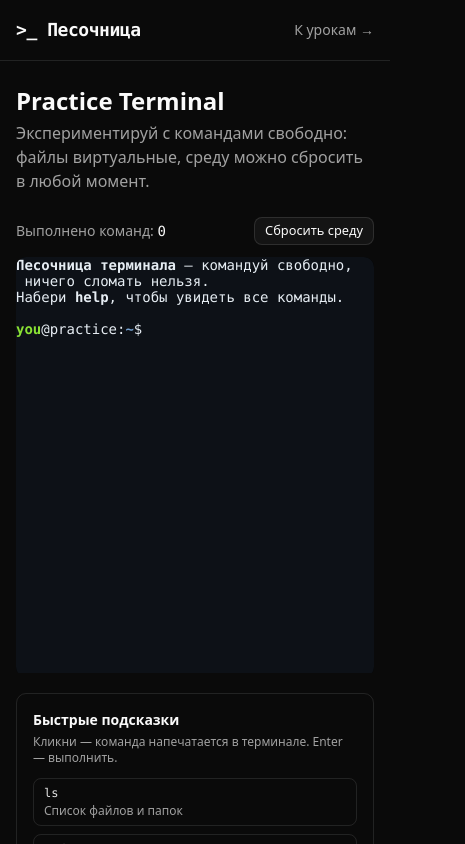
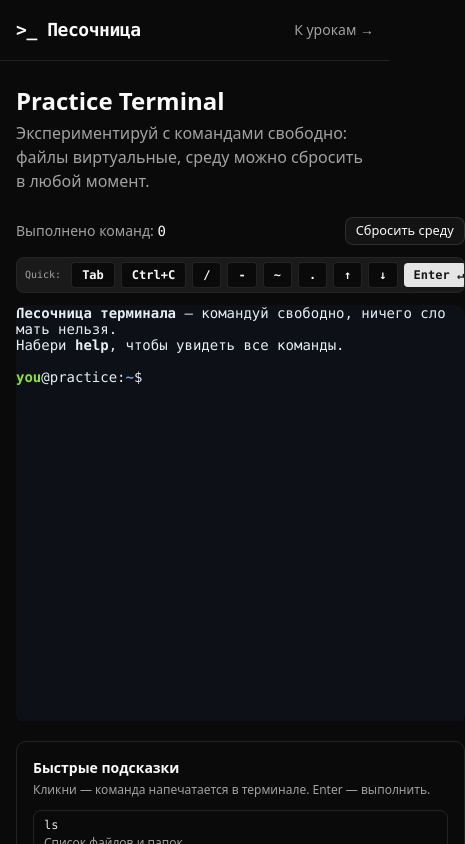
Before and after one commit to gptpotsha/zero2agents, a Next.js app: page /practice in a window 390 px wide. Shown: the top 844 px of the page, 465 px wide, since content can reach past the window. Built offline with nearby package versions, Linux system fonts and the light colour scheme.

Commit message:
feat(mobile): mobile terminal quick-keys bar and telegram haptic feedback

```diff
--- a/components/exercises/terminal-exercise.tsx
+++ b/components/exercises/terminal-exercise.tsx
@@ -4,6 +4,7 @@ import { useCallback, useEffect, useRef, useState } from "react";
 import { Terminal } from "@xterm/xterm";
 import { FitAddon } from "@xterm/addon-fit";
 import "@xterm/xterm/css/xterm.css";
+import { QuickKeysBar } from "@/components/terminal/quick-keys-bar";
 import { Button } from "@/components/ui/button";
 import { VirtualFileSystem, displayPath, HOME } from "@/lib/terminal/vfs";
 import { GitState } from "@/lib/terminal/git";
@@ -34,6 +35,7 @@ export function TerminalExercise({
   const historyRef = useRef<string[]>([]);
   const historyIdxRef = useRef(-1);
   const doneRef = useRef(false);
+  const onDataRef = useRef<((data: string) => void) | null>(null);
 
   const [attempt, setAttempt] = useState(0);
   const [solved, setSolved] = useState(false);
@@ -75,6 +77,11 @@ export function TerminalExercise({
     if (evalResult.done && !doneRef.current) {
       doneRef.current = true;
       setSolved(true);
+      try {
+        window.Telegram?.WebApp?.HapticFeedback?.notificationOccurred("success");
+      } catch {
+        // Игнорируем вне TMA
+      }
       termRef.current?.write("\r\n\x1b[1;32m✓ Задание выполнено!\x1b[0m\r\n");
       setTimeout(onSolved, 1100);
     }
@@ -219,6 +226,7 @@ export function TerminalExercise({
       termInstance.write(data);
     };
 
+    onDataRef.current = onData;
     term.onData(onData);
 
     const observer = new ResizeObserver(() => fitRef.current?.fit());
@@ -227,6 +235,7 @@ export function TerminalExercise({
     printPrompt();
 
     return () => {
+      onDataRef.current = null;
       observer.disconnect();
       term.dispose();
       termRef.current = null;
@@ -234,6 +243,13 @@ export function TerminalExercise({
     };
     // eslint-disable-next-line react-hooks/exhaustive-deps
   }, [attempt, exercise]);
+
+  const handleQuickKey = (key: string) => {
+    if (termRef.current && !doneRef.current) {
+      termRef.current.focus();
+      onDataRef.current?.(key);
+    }
+  };
 
   const reset = () => {
     setSolved(false);
@@ -272,6 +288,10 @@ export function TerminalExercise({
           Сбросить
         </Button>
       </div>
+
+      {/* Панель быстрых мобильных клавиш */}
+      <QuickKeysBar onKeyPress={handleQuickKey} />
+
       <div ref={containerRef} className="h-[340px] overflow-hidden rounded-lg" aria-label="Терминал-тренажёр" />
       {solved && (
         <p className="text-sm font-medium text-green-600 dark:text-green-400">
--- a/components/terminal/practice-terminal.tsx
+++ b/components/terminal/practice-terminal.tsx
@@ -4,6 +4,7 @@ import { useCallback, useEffect, useRef, useState } from "react";
 import { Terminal } from "@xterm/xterm";
 import { FitAddon } from "@xterm/addon-fit";
 import "@xterm/xterm/css/xterm.css";
+import { QuickKeysBar } from "@/components/terminal/quick-keys-bar";
 import { Button } from "@/components/ui/button";
 import { VirtualFileSystem, displayPath } from "@/lib/terminal/vfs";
 import { GitState } from "@/lib/terminal/git";
@@ -43,6 +44,7 @@ export function PracticeTerminal() {
   const lineRef = useRef("");
   const historyRef = useRef<string[]>([]);
   const historyIdxRef = useRef(-1);
+  const onDataRef = useRef<((data: string) => void) | null>(null);
 
   const [attempt, setAttempt] = useState(0);
   const [commandCount, setCommandCount] = useState(0);
@@ -171,6 +173,7 @@ export function PracticeTerminal() {
       lineRef.current += data;
       t.write(data);
     };
+    onDataRef.current = onData;
     term.onData(onData);
 
     const observer = new ResizeObserver(() => fitRef.current?.fit());
@@ -178,6 +181,7 @@ export function PracticeTerminal() {
     printPrompt();
 
     return () => {
+      onDataRef.current = null;
       observer.disconnect();
       term.dispose();
       termRef.current = null;
@@ -185,6 +189,13 @@ export function PracticeTerminal() {
     };
     // eslint-disable-next-line react-hooks/exhaustive-deps
   }, [attempt]);
+
+  const handleQuickKey = (key: string) => {
+    if (termRef.current) {
+      termRef.current.focus();
+      onDataRef.current?.(key);
+    }
+  };
 
   const reset = () => setAttempt((a) => a + 1);
 
@@ -199,6 +210,7 @@ export function PracticeTerminal() {
             Сбросить среду
           </Button>
         </div>
+        <QuickKeysBar onKeyPress={handleQuickKey} />
         <div ref={containerRef} className="h-[420px] overflow-hidden rounded-lg" aria-label="Песочница терминала" />
       </div>
 
--- /dev/null
+++ b/components/terminal/quick-keys-bar.tsx
@@ -0,0 +1,55 @@
+"use client";
+
+import { Button } from "@/components/ui/button";
+
+interface QuickKeysBarProps {
+  onKeyPress: (key: string) => void;
+  className?: string;
+}
+
+export function QuickKeysBar({ onKeyPress, className = "" }: { onKeyPress: (key: string) => void; className?: string }) {
+  const triggerKey = (val: string) => {
+    try {
+      window.Telegram?.WebApp?.HapticFeedback?.impactOccurred("light");
+    } catch {
+      // Игнорируем вне TMA
+    }
+    onKeyPress(val);
+  };
+
+  const keys = [
+    { label: "Tab", val: "\t", title: "Автодополнение" },
+    { label: "Ctrl+C", val: "\x03", title: "Прервать команду" },
+    { label: "/", val: "/", title: "Слэш" },
+    { label: "-", val: "-", title: "Дефис / Флаг" },
+    { label: "~", val: "~", title: "Домашняя папка" },
+    { label: ".", val: ".", title: "Текущая папка" },
+    { label: "↑", val: "\x1b[A", title: "Предыдущая команда" },
+    { label: "↓", val: "\x1b[B", title: "Следующая команда" },
+    { label: "Enter ↵", val: "\r", title: "Выполнить", highlight: true },
+  ];
+
+  return (
+    <div
+      className={`flex items-center gap-1.5 overflow-x-auto py-1 px-1 rounded-md bg-muted/60 border border-border/50 text-xs no-scrollbar ${className}`}
+      aria-label="Панель быстрых клавиш для мобильного терминала"
+    >
+      <span className="text-[10px] text-muted-foreground font-mono px-1 select-none">Quick:</span>
+      {keys.map((k) => (
+        <button
+          key={k.label}
+          type="button"
+          onClick={() => triggerKey(k.val)}
+          title={k.title}
+          className={`shrink-0 rounded px-2.5 py-1 font-mono text-xs font-semibold transition-all active:scale-95 select-none ${
+            k.highlight
+              ? "bg-primary text-primary-foreground shadow-sm hover:bg-primary/90"
+              : "bg-background text-foreground border border-border hover:bg-accent"
+          }`}
+        >
+          {k.label}
+        </button>
+      ))}
+    </div>
+  );
+}
```
Also changed, not shown: 1 other file (tests, documents, lock files or other folders).
